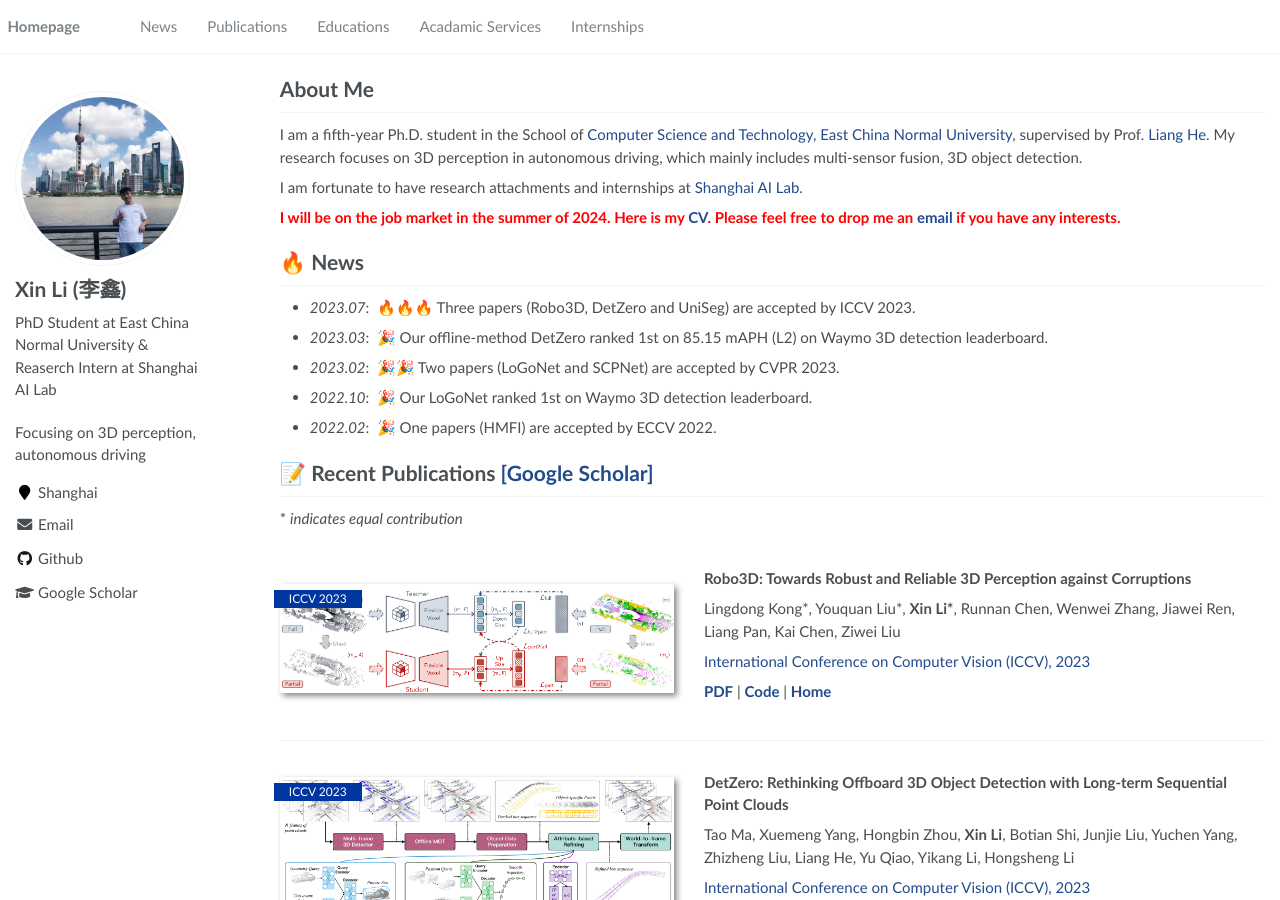
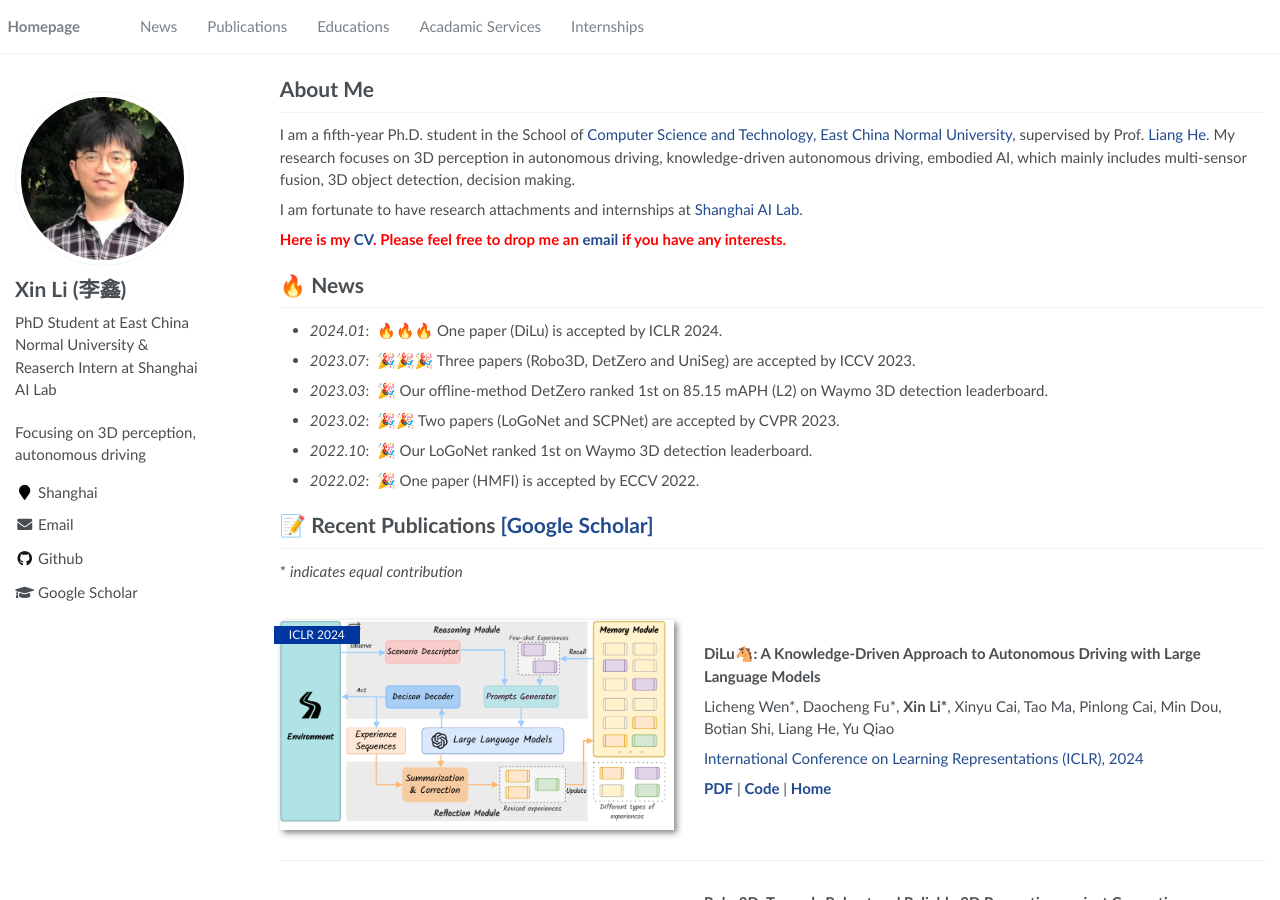
Before and after one commit to sankin97/sankin97.github.io, a Jekyll site: the page built from _pages/about.md, in a window 1280 px wide and 900 px high. Built offline with Jekyll 4.4.1, drawn with Linux system fonts in a browser that asks for light colours; some of the changed text lies outside the part shown.

Commit message:
update in 202401

```diff
--- a/_config.yml
+++ b/_config.yml
@@ -22,7 +22,7 @@ baidu_site_verification  :  # get baidu_site_verification from https://ziyuan.ba
 # Site Author
 author:
   name             : "Xin Li (李鑫)"
-  avatar           : "images/lixin.jpg"
+  avatar           : "images/lixin.png"
   bio              : "PhD Student at East China Normal University & Reaserch Intern at Shanghai AI Lab"
   location         : "Shanghai"
   employer         :
--- a/_pages/about.md
+++ b/_pages/about.md
@@ -17,22 +17,37 @@ redirect_from:
 
 <span class='anchor' id='about-me'></span>
 # About Me
-I am a fifth-year Ph.D. student in the School of [Computer Science and Technology, East China Normal University](http://www.cs.ecnu.edu.cn/), supervised by Prof. [Liang He](https://faculty.ecnu.edu.cn/_s16/hl2/main.psp). My research focuses on 3D perception in autonomous driving, which mainly includes multi-sensor fusion, 3D object detection.
+I am a fifth-year Ph.D. student in the School of [Computer Science and Technology, East China Normal University](http://www.cs.ecnu.edu.cn/), supervised by Prof. [Liang He](https://faculty.ecnu.edu.cn/_s16/hl2/main.psp). My research focuses on 3D perception in autonomous driving, knowledge-driven autonomous driving, embodied AI, which mainly includes multi-sensor fusion, 3D object detection, decision making.
 
 I am fortunate to have research attachments and internships at [Shanghai AI Lab](https://www.shlab.org.cn).
 
-**<font color=red> I will be on the job market in the summer of 2024. Here is my <a href='works/cv_en.pdf'>CV</a>. Please feel free to drop me an <a href="mailto: sankin0528@gmail.com">email</a> if you have any interests.</font>**
+**<font color=red> Here is my <a href='works/cv_en.pdf'>CV</a>. Please feel free to drop me an <a href="mailto: sankin0528@gmail.com">email</a> if you have any interests.</font>**
 <!-- Here is my <a href="works/lixin_cv.pdf">CV</a> -->
 
 # 🔥 News
-- *2023.07*: &nbsp;🔥🔥🔥 Three papers (Robo3D, DetZero and UniSeg) are accepted by ICCV 2023.
+- *2024.01*: &nbsp;🔥🔥🔥 One paper (DiLu) is accepted by ICLR 2024.
+- *2023.07*: &nbsp;🎉🎉🎉 Three papers (Robo3D, DetZero and UniSeg) are accepted by ICCV 2023.
 - *2023.03*: &nbsp;🎉 Our offline-method DetZero ranked 1st on 85.15 mAPH (L2) on Waymo 3D detection leaderboard.
 - *2023.02*: &nbsp;🎉🎉 Two papers (LoGoNet and SCPNet) are accepted by CVPR 2023.
 - *2022.10*: &nbsp;🎉 Our LoGoNet ranked 1st on Waymo 3D detection leaderboard.
-- *2022.02*: &nbsp;🎉 One papers (HMFI) are accepted by ECCV 2022.
+- *2022.02*: &nbsp;🎉 One paper (HMFI) is accepted by ECCV 2022.
 
 # 📝 Recent Publications [\[Google Scholar\]](https://scholar.google.com/citations?user=7atts2cAAAAJ&hl=zh-CN)
 \* *indicates equal contribution*
+<div class='paper-box'><div class='paper-box-image'><div><div class="badge">ICLR 2024</div><img src='images/paper/dilu.png' alt="sym" width="100%"></div></div>
+<div class='paper-box-text' markdown="1">
+
+**DiLu🐴: A Knowledge-Driven Approach to Autonomous Driving with Large Language Models**
+
+Licheng Wen\*, Daocheng Fu\*, **Xin Li\***, Xinyu Cai, Tao Ma, Pinlong Cai, Min Dou, Botian Shi, Liang He, Yu Qiao
+
+[International Conference on Learning Representations (ICLR), 2024](https://iclr.cc/)
+
+[**PDF**](https://arxiv.org/abs/2309.16292) | [**Code**](https://github.com/PJLab-ADG/DiLu) | [**Home**](https://pjlab-adg.github.io/DiLu)
+</div>
+</div>
+
+
 <div class='paper-box'><div class='paper-box-image'><div><div class="badge">ICCV 2023</div><img src='images/paper/robo3d.png' alt="sym" width="100%"></div></div>
 <div class='paper-box-text' markdown="1">
 
@@ -146,5 +161,4 @@ Lingdong Kong\*, Youquan Liu\*, **Xin Li\***, Runnan Chen, Wenwei Zhang, Jiawei
 - *2021.06 - Present*, [Shanghai AI Lab](https://www.shlab.org.cn), Shanghai.
   - Mentor: [Botian Shi](https://scholar.google.com.hk/citations?user=K0PpvLkAAAAJ)
 
-
-© Last Updated: Sep. 2023
+© Last Updated: Jan. 2024
```
Also changed, not shown: images/lixin.png (added), images/lixin_2.jpg, images/paper/dilu.png (added), images/paper/framework.png (added), 1 other file.
